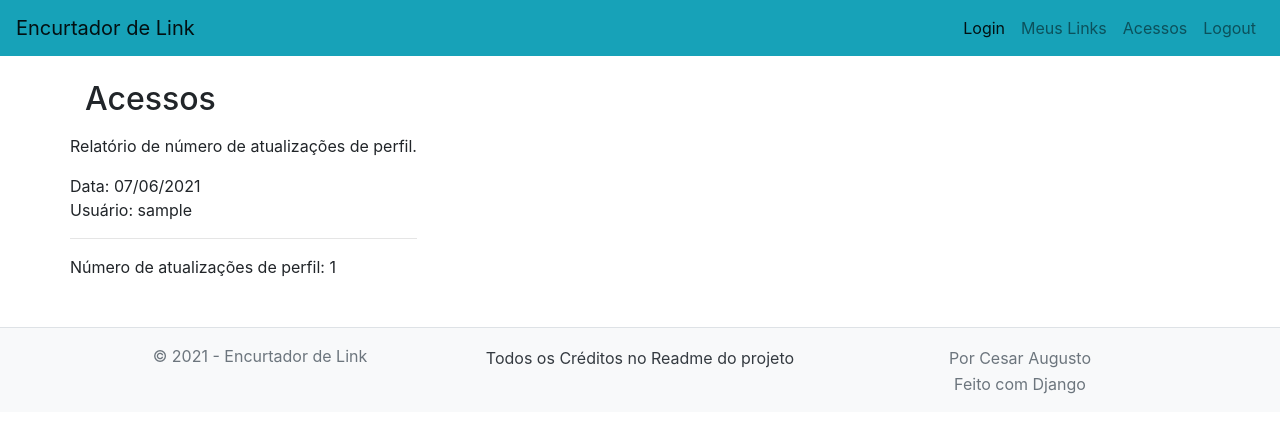
After one commit to CesarAugusto88/desafio_tecnico, a Django app: page /perfil/relatorio/ in a window 1280 px wide. The commit adds this page. Shown: the top 433 px of the page. Run offline with Django 3.2, Linux system fonts and the light colour scheme; a user stored in the database is signed in; tables that the repository leaves empty hold one stand-in row (values such as "Sample post"); some libraries are stand-ins or nearby versions.

Commit message:
Incluindo relatorio de acessos do usuário - Atualização de perfil

```diff
--- a/perfil/forms.py
+++ b/perfil/forms.py
@@ -7,7 +7,7 @@ class PerfilForm(forms.ModelForm):
     class Meta:
         model = models.Perfil
         fields = '__all__'
-        exclude = ('usuario',)
+        exclude = ('usuario', 'acessos')
 
 
 class UserForm(forms.ModelForm):
--- a/perfil/models.py
+++ b/perfil/models.py
@@ -52,8 +52,14 @@ class Perfil(models.Model):
         )
     )
 
+    acessos = models.PositiveIntegerField(default=1, blank=True, null=True)
+
     def __str__(self):
         return f'{self.usuario}'
+
+    def get_acessos(self):
+        self.acessos += 1
+        return self.acessos
 
     def clean(self):
         error_messages = {}
--- /dev/null
+++ b/perfil/templates/perfil/relatorio.html
@@ -0,0 +1,141 @@
+{% extends 'base.html' %}
+{% load crispy_forms_tags %}
+
+{% block titulo %}Acessos | {% endblock %}
+
+{% block conteudo %}
+
+<h2>Acessos</h2>
+<p></p>
+<div class="row">
+
+    {% if request.user.is_authenticated %}
+
+    <div class='wrapper'>
+        <div class='header'>
+        <p class='title'>Relatório de número de  atualizações de perfil.</p>
+        </div>
+        <div class='details'>
+            Data: {% now "d/m/Y" %} <br>
+            Usuário: {{ user }} <br>
+            <hr class='hrItem' />
+        </div>
+
+        <div>
+            <label>Número de atualizações de perfil:
+            {{ acessos }}
+            </label>
+        </p>
+        </div>
+
+    </div>
+
+    {% else %}
+        <h4>Faça o login para ver os acessos</h4>
+    {% endif %}
+
+    <div class="col-lg mt-3">
+
+    </div>
+</div>
+
+{% endblock %}
+
+
+<!--<!DOCTYPE HTML PUBLIC "-//W3C//DTD HTML 4.01 Transitional//EN" "http://www.w3.org/TR/html4/loose.dtd">
+<html>
+    <head>
+        <title>Retatório de número de acessos</title>
+        <link rel="stylesheet" href="http://yui.yahooapis.com/pure/0.3.0/pure-min.css">
+        <style type="text/css">
+            body {
+                font-weight: 200;
+                font-size: 14px;
+            }
+            .header {
+                font-size: 20px;
+                font-weight: 100;
+                text-align: center;
+                color: #007cae;
+            }
+            .title {
+                font-size: 22px;
+                font-weight: 100;
+               /* text-align: right;*/
+               padding: 10px 20px 0px 20px;
+            }
+            .title span {
+                color: #007cae;
+            }
+            .details {
+                padding: 10px 20px 0px 20px;
+                text-align: left !important;
+                /*margin-left: 40%;*/
+            }
+            .hrItem {
+                border: none;
+                height: 1px;
+                /* Set the hr color */
+                color: #333; /* old IE */
+                background-color: #fff; /* Modern Browsers */
+            }
+        </style>
+    </head>
+    <body>
+         {load my_filters}
+
+        <div class='wrapper'>
+            <div class='header'>
+		    <p class='title'>Relatório de número de acessos separado por dia da semana.</p>
+            </div>
+            <div class='details'>
+                Data: {% now "jS F Y H:i" %} <br>
+                Usuário: {{ usuario.nome }} <br>
+                <hr class='hrItem' />
+            </div>
+            <div class="pure-u-1">
+                <table class="pure-table pure-table-bordered">
+                    <thead>
+                    <tr>
+                        <th>Dia</th>
+                        <th>Data e hora</th>
+                        <th>Usuário</th>
+                    </tr>
+                    </thead>
+                    <tbody>
+                    {% for u in usuario %}
+                    <tr style="text-align: center;">
+                        <td>{{ u.dia }}</td>
+                        <td>{{ u.data_hora }}</td>
+                        <td>{{ u.usuario }}</td>
+                    </tr>
+                    {% endfor %}
+                    </tbody>
+                </table>
+                <hr class='hrItem' />
+                <table class="pure-table pure-table-bordered">
+                    <thead>
+                    <tr>
+                        <th></th>
+                        <th></th>
+                        <th></th>
+
+                    </tr>
+                    </thead>
+                    <tbody>
+                    <tr style="text-align: center;">
+                        <td></td>
+                        <td></td>
+                        <td></td>
+
+                    </tr>
+                    </tbody>
+                </table>
+
+            </div>
+            <div class='details'>
+                <hr class='hrItem' />
+            </div>
+        </div>
+    </body>
+</html>-->
--- a/perfil/urls.py
+++ b/perfil/urls.py
@@ -1,4 +1,4 @@
-from django.urls import path
+from django.urls import path, re_path
 from . import views
 
 app_name = 'perfil'
@@ -8,4 +8,7 @@ urlpatterns = [
     path('atualizar/', views.Atualizar.as_view(), name='atualizar'),
     path('login/', views.Login.as_view(), name='login'),
     path('logout/', views.Logout.as_view(), name='logout'),
+    path('acessos/', views.ProgressaoAcesso.as_view(), name='acessos'),
+    # re_path(r'^pdf/$', views.GenerateRelatorioPdfAcessos.as_view(), name="relatorio"),
+    path('relatorio/', views.GenerateRelatorioPdfAcessos.as_view(), name="relatorio"),
 ]
--- a/perfil/views.py
+++ b/perfil/views.py
@@ -1,19 +1,69 @@
 from django.contrib import messages
 from django.shortcuts import render, get_object_or_404, redirect
 from django.views.generic import ListView
+from django.views.generic.edit import CreateView
 from django.views import View
-from django.http import HttpResponse
+from django.http import HttpResponseNotFound, HttpResponse
 from django.contrib.auth.models import User
 from django.contrib.auth import authenticate, login, logout
 import copy
+from django.urls import reverse_lazy
 
-from . import models
-from . import forms
+from perfil.models import Perfil
+from perfil.forms import UserForm, PerfilForm
 
 from django.utils.decorators import method_decorator
 from django.contrib.auth.decorators import login_required
 
+# from perfil.utils import render_to_pdf
 
+from django.contrib.auth.mixins import LoginRequiredMixin
+
+
+class ProgressaoAcesso(LoginRequiredMixin, CreateView):
+    login_url = reverse_lazy('perfil:criar')
+    model = Perfil
+    fields = ['usuario', 'acessos']
+    template_name = 'perfil/acessos.html'
+    success_url = reverse_lazy('')  # listar-progressao
+
+    def form_valid(self, form):
+
+        # Antes do super não foi criado o objeto nem salvo no banco
+        form.instance.usuario = self.request.user
+
+        url = super().form_valid(form)
+
+        self.object.acessos += 1
+        self.object.save()
+
+        return url
+
+
+# Gera relatorio pdf
+class GenerateRelatorioPdfAcessos(View):
+    """Gerar pdf de 'relatorio.html' de acessos."""
+    def get(self, request, *args, **kwargs):
+        context = {}
+        usuario = request.user
+        try:
+            user_acessos = Perfil.objects.get(usuario=usuario)
+        except Exception:
+            return HttpResponseNotFound(
+                            'Erro: <h1>Você é um Administrador</h1>')
+        if user_acessos:
+            context = {
+                'acessos': user_acessos.acessos
+            }
+            # pdf = render_to_pdf('relatorio.html', context)
+
+        else:
+            return HttpResponseNotFound('<h1>Page not found</h1>')
+        # return HttpResponse(pdf, content_type='perfil/pdf')
+        return render(request, "perfil/relatorio.html", context)
+
+
+# Projeto encurtador de links com django
 class LoginRequiredMixin(object):
     """
         Você pode conferir a explicação da criação desse Mixin em um post meu:
@@ -30,32 +80,30 @@ class BasePerfil(View):
     def setup(self, *args, **kwargs):
         super().setup(*args, **kwargs)
 
-        self.carrinho = copy.deepcopy(self.request.session.get('carrinho', {}))
-
         self.perfil = None
 
         if self.request.user.is_authenticated:
-            self.perfil = models.Perfil.objects.filter(
+            self.perfil = Perfil.objects.filter(
                 usuario=self.request.user
             ).first()
 
             self.contexto = {
-                'userform': forms.UserForm(
+                'userform': UserForm(
                     data=self.request.POST or None,
                     usuario=self.request.user,
                     instance=self.request.user,
                 ),
-                'perfilform': forms.PerfilForm(
+                'perfilform': PerfilForm(
                     data=self.request.POST or None,
                     instance=self.perfil
                 )
             }
         else:
             self.contexto = {
-                'userform': forms.UserForm(
+                'userform': UserForm(
                     data=self.request.POST or None
                 ),
-                'perfilform': forms.PerfilForm(
+                'perfilform': PerfilForm(
                     data=self.request.POST or None
                 )
             }
@@ -90,7 +138,7 @@ class Criar(BasePerfil):
         first_name = self.userform.cleaned_data.get('first_name')
         last_name = self.userform.cleaned_data.get('last_name')
 
-        # Usuário logado
+        # Usuário logado - alterações
         if self.request.user.is_authenticated:
             usuario = get_object_or_404(
                 User, username=self.request.user.username)
@@ -113,6 +161,7 @@ class Criar(BasePerfil):
             else:
                 perfil = self.perfilform.save(commit=False)
                 perfil.usuario = usuario
+                perfil.acessos += 1
                 perfil.save()
 
         # Usário não logado (novo)
@@ -135,7 +184,6 @@ class Criar(BasePerfil):
             if autentica:
                 login(self.request, user=usuario)
 
-        self.request.session['carrinho'] = self.carrinho
         self.request.session.save()
 
         messages.success(
@@ -158,6 +206,9 @@ class Atualizar(View):
 
 
 class Login(View):
+    def get(self, request, *args, **kwargs):
+        usuario = request.user
+
     def post(self, *args, **kwargs):
         username = self.request.POST.get('username')
         password = self.request.POST.get('password')
@@ -178,7 +229,9 @@ class Login(View):
                 'Usuário ou senha inválidos.'
             )
             return redirect('perfil:criar')
-
+        user_acessos = Perfil.objects.get(usuario=usuario.id)
+        # Conta acesso
+        user_acessos.acessos = user_acessos.acessos + 1
         login(self.request, user=usuario)
 
         messages.success(
--- a/requirements.txt
+++ b/requirements.txt
@@ -1,6 +1,6 @@
 Django
+django-crispy-forms
+django-debug-toolbar
+django-registration
 python-decouple
-django-registration
 simplejson
-django-crispy-forms==1.9.0
-django-debug-toolbar
--- a/templates/parciais/_nav.html
+++ b/templates/parciais/_nav.html
@@ -11,6 +11,7 @@
             <div class="navbar-nav">
                 <a class="nav-link active" aria-current="page" href="{% url 'perfil:criar' %}">Login</a>
                 <a class="nav-link" aria-current="page" href="{% url 'encurtador:my_links' %}">Meus Links</a>
+                <a class="nav-link" aria-current="page" href="{% url 'perfil:acessos' %}">Acessos</a>
                 <a class="nav-link" href="{% url 'perfil:logout' %}">Logout</a>
               </div>
 
```
Also changed, not shown: perfil/templates/perfil/acessos.html (added, +28 -0 lines), perfil/templates/perfil/form.html (added, +54 -0 lines), README.md, perfil/migrations/0002_perfil_acessos.py (added), perfil/migrations/0003_alter_perfil_acessos.py (added).
